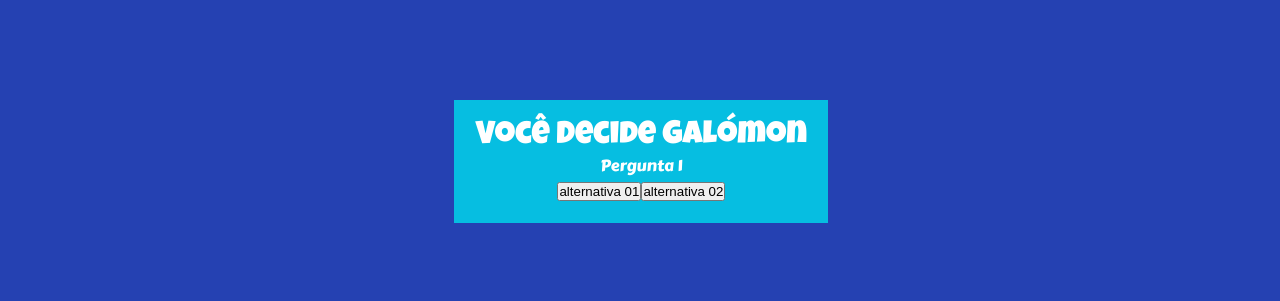
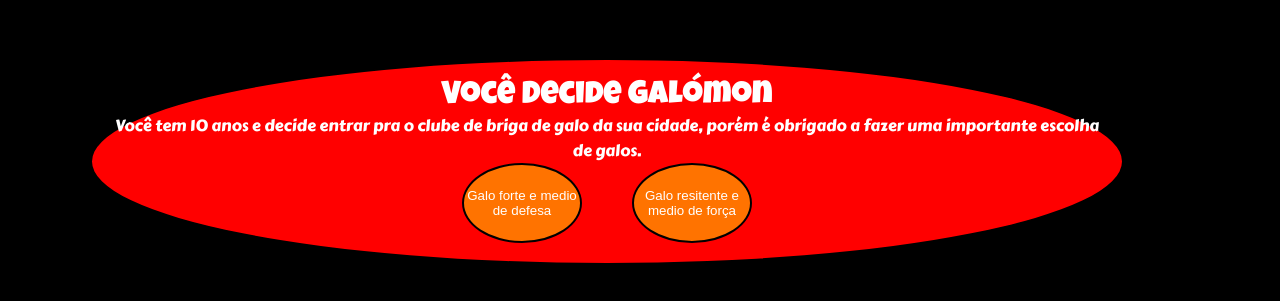
Before and after one commit to EstevanDisaid/RPG-Briga-de-Galo-2025, a plain HTML site: page index.html in a window 1280 px wide. Shown: the part 239-540 px from the top of the page. Drawn offline with Linux system fonts and the light colour scheme.

Commit message:
Add files via upload

```diff
--- a/main.js
+++ b/main.js
@@ -6,21 +6,21 @@ const textoResultado = document.querySelector('.texto-resultado');
 const perguntas = [
 
     {
-        enunciado: "Pergunta 1",
+        enunciado: "Você tem 10 anos e decide entrar pra o clube de briga de galo da sua cidade, porém é obrigado a fazer uma importante escolha de galos.",
         alternativas: [
             {
-                texto: "alternativa 01",
-                afirmacao: "resultado 01"
+                texto: "Galo forte e medio de defesa",
+                afirmacao: "Você sempre gostou de briga de galo e aos 10 anos entrou para o clube de briga de galo e escolheu o Galo com maior ataque e seguiu treinando para aprimorar suas skills de ataque "
             },
 
             {
-                texto: "alternativa 02",
-                afirmacao: "resultado 02"
+                texto: "Galo resitente e medio de força ",
+                afirmacao: "Você sempre gostou de briga de galo e aos 10 anos entrou para o clube de briga de galo e escolheu o Galo com maior defesa e seguiu treinando para aprimorar suas skills de defesa"
             }
         ]
     },
     {
-        enunciado: "Pergunta 2",
+        enunciado: "Você",
         alternativas: [
             {
                 texto: "alternativa 03",
@@ -70,13 +70,13 @@ let perguntaAtual;
 let historiaFinal = "";
 
 function mostraPergunta() {
-    if(atual >= perguntas.length){
+    if (atual >= perguntas.length) {
         mostreResultado();
         return;
     }
     perguntaAtual = perguntas[atual]
     caixaPerguntas.textContent = perguntaAtual.enunciado
-    caixaAlternativas.textContent= ""
+    caixaAlternativas.textContent = ""
     mostraAlternativas()
 }
 
@@ -89,15 +89,15 @@ function mostraAlternativas() {
     }
 }
 
-function respostaSelecionada(opcaoSelecionada){
+function respostaSelecionada(opcaoSelecionada) {
     const afirmacao = opcaoSelecionada.afirmacao
     historiaFinal += afirmacao + " "
     atual++
     mostraPergunta();
 }
-function mostreResultado(){
+function mostreResultado() {
     caixaPerguntas.textContent = "Tudo se iniciou em 1980..."
-    textoResultado.textContent =  historiaFinal;
+    textoResultado.textContent = historiaFinal;
     caixaAlternativas.textContent = "";
 }
 
--- a/style.css
+++ b/style.css
@@ -13,6 +13,9 @@
     --AeroWillis: #06bee1ff;
     --Branco: #ffffffff;
     --Preto: #000000;
+    --Vermelho: #ff0000;
+    --Amarelo: #fffb00;
+    --Laranja: #ff7300;
 
     --fonte-titulo: "Luckiest Guy", cursive;
     --fonte-texto:  "Carter One", system-ui;
@@ -20,7 +23,7 @@
 }
 
 body{
-    background-color: var(--Azul-persa);
+    background-color: var(--Preto);
     color: var(--Branco);
     display: flex;
     align-items: center;
@@ -30,12 +33,40 @@ body{
 }
 
 .caixa-principal{
-    background-color: var(--AeroWillis) ;
+    background-color: var(--Vermelho) ;
     width: 90%;
     text-align: center;
     padding: 20px;
+    border-radius: 100%;
+    border: solid 2px var(--Preto);
+
 }
 
 .titulo{
     font-family: var(--fonte-titulo);
+    color: var(--Branco);
+    transition: 0.3s;
+
 }
+
+button{
+background-color: var(--Laranja) ;
+color: var(--Branco);
+margin-left: 25px;
+margin-right: 25px;
+width: 120px;
+height: 80px;
+border: solid 2px var(--Preto);
+border-radius: 100%;
+padding: 10px auto;
+transition: 0.3s;
+}
+
+button:hover{
+    background-color: var(--Azul-persa);
+    font-size: large;
+}
+
+.titulo:hover{
+    font-size: 38px;
+}
```
